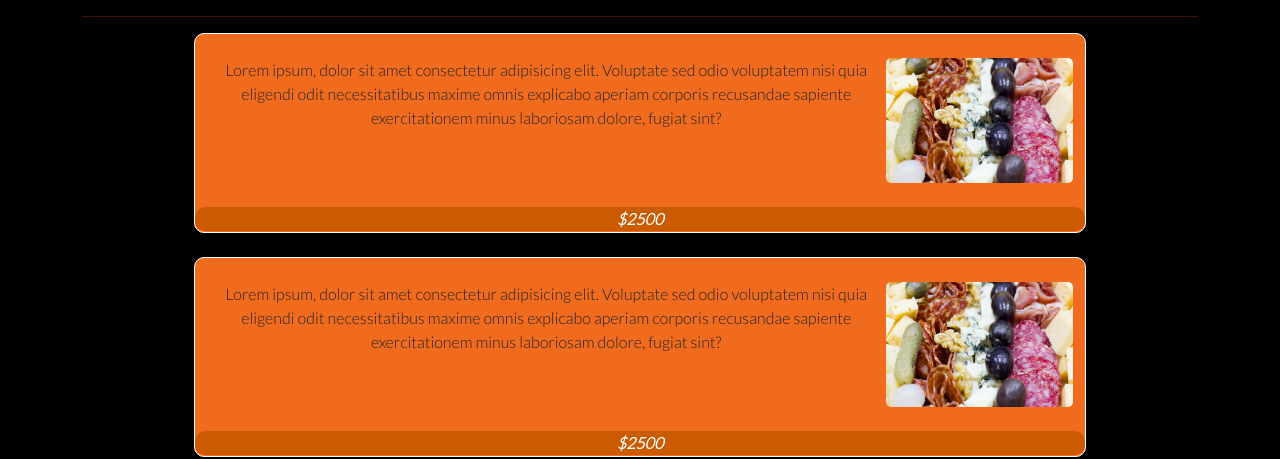
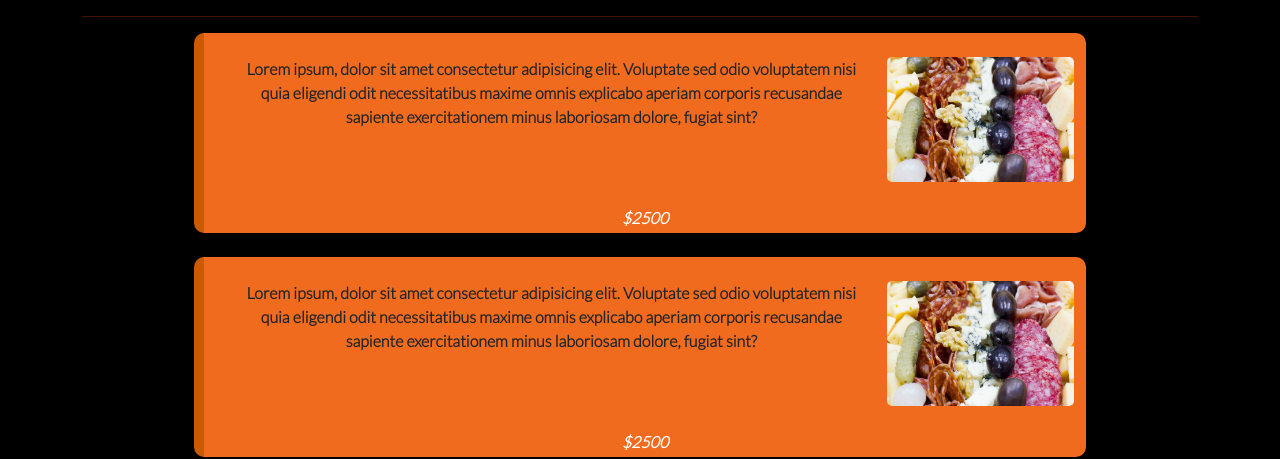
Before and after one commit to Eliasurr/mingus-coder, a website: page src/promos.html in a window 1280 px wide. Shown: the part 375-834 px from the top of the page. Drawn offline with nearby package versions, Linux system fonts and the light colour scheme.

Commit message:
se modifico estilo en promos 1,2 y 3

```diff
--- a/scss/_index.scss
+++ b/scss/_index.scss
@@ -51,7 +51,7 @@ body{
                 font-weight: $fontBold;
             }
             .card-text{
-                color: $secondColor;
+                color: #000;
             }
         }
     }
--- a/scss/_promos.scss
+++ b/scss/_promos.scss
@@ -17,8 +17,8 @@
     height: 200px;
     background-color: $mainColor;
     border-radius: 10px;
-    border: 1px solid #fff;
     margin: 0 auto;
+    border-left: 10px solid $secondColor;
     .col-12{
         .img-promo{
             width: 200px;
@@ -27,12 +27,12 @@
         }
         .promo-text{
             text-align: center;
+            font-weight: $fontBold;
         }
     }
 }
 
 .promo-price{
-    background-color: $secondColor;
     border-radius: 10px;
     color: $mainFontColor;
     font-style: italic;
```
Also changed, not shown: css/main.css, 1 other file.
